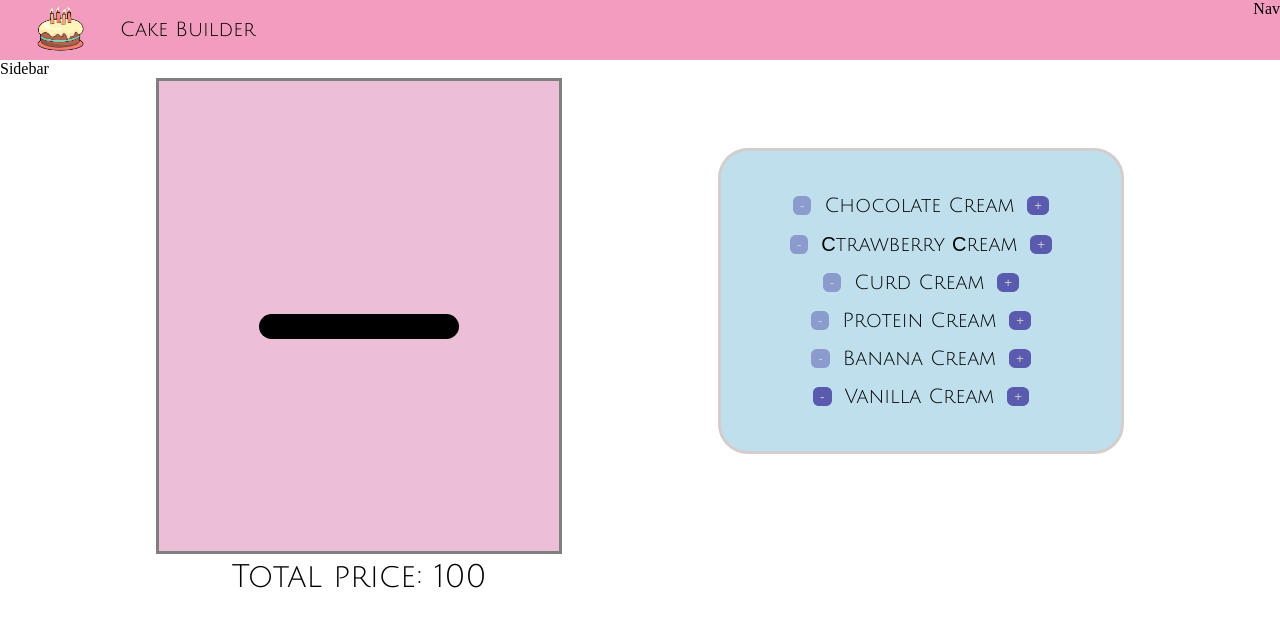
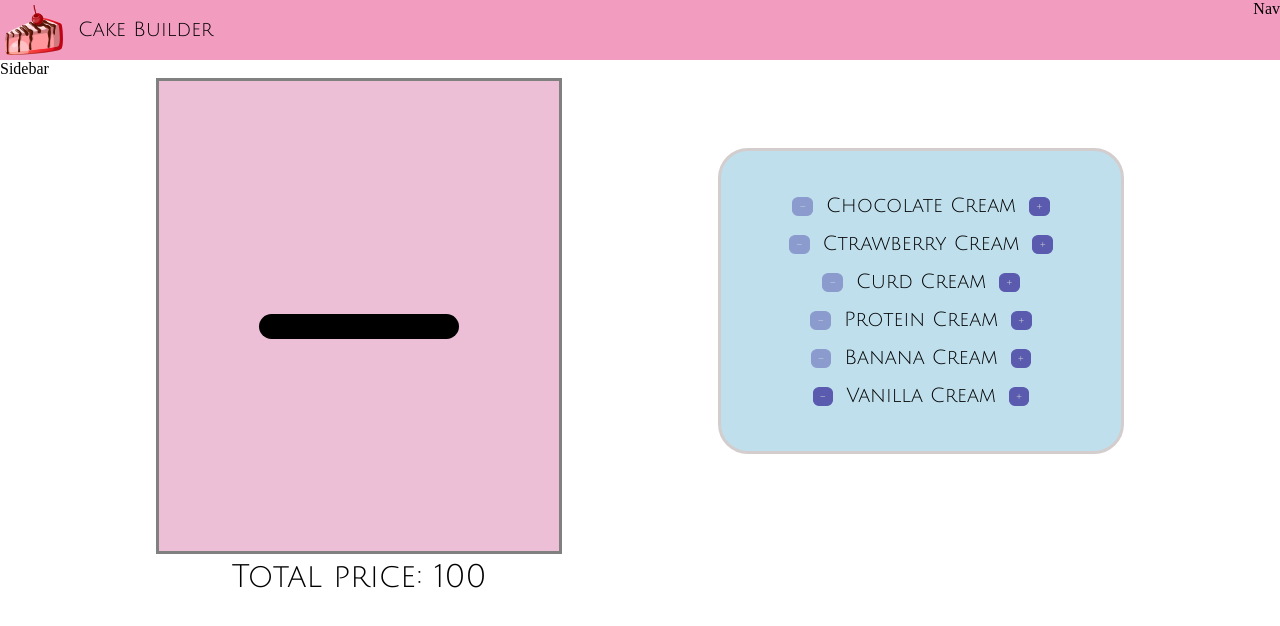
Before and after one commit to Aiperi-Amankulova/cake-builder, a React (Create React App) app: page / in a window 1280 px wide. Shown: the top 626 px of the page. Built offline with nearby package versions, Linux system fonts and the light colour scheme.

Commit message:
Logo change

```diff
--- a/src/components/CakeBuilder/CakeControls/CakeControl/CakeControl.module.css
+++ b/src/components/CakeBuilder/CakeControls/CakeControl/CakeControl.module.css
@@ -13,6 +13,7 @@
     border-radius: 30%;
     margin: 5px;
     color: rgb(200, 200, 209);
+    font-family: 'Julius Sans One', sans-serif;
 }
 .CakeControl button:disabled{
     opacity: .5;
--- a/src/components/CakeBuilder/CakeControls/CakeControls.js
+++ b/src/components/CakeBuilder/CakeControls/CakeControls.js
@@ -4,11 +4,11 @@ import CakeControl from './CakeControl/CakeControl';
 
  const CONTROLS = [
         {label: "Chocolate Cream", type: "chocolateCream"},
-        {label: "Сtrawberry Сream", type: "strawberryCream"},
+        {label: "Ctrawberry Cream", type: "strawberryCream"},
         {label: "Curd Cream", type: "curdCream"},
         {label: "Protein Cream", type: "proteinCream"},
         {label: "Banana  Cream", type: "bananaCream"},
-        {label: "Vanilla Cream", type: "vanillaCream"},
+        {label: "Vanilla Cream", type: "vanillaCream"}
     ]
 export default ( {addIngredient,removeIngredient, ingredients} ) => {
 
--- a/src/components/CakeBuilder/Сhocolate/Cake/Cake.module.css
+++ b/src/components/CakeBuilder/Сhocolate/Cake/Cake.module.css
@@ -7,22 +7,22 @@
 }
 
 .chocolateCream{
+    background-image: url(../../../../assets/cake_v3.svg);
+}
+.strawberryCream{
+   background-image: url(../../../../assets/cake_v4.svg);
+}
+.curdCream{
+   background-image: url(../../../../assets/cake_v2.svg);
+}
+.proteinCream{
     background-image: url(../../../../assets/cake_v1.svg);
 }
-.strawberryCream{
-   background-image: url(../../../../assets/cake_v2.svg);
-}
-.curdCream{
-   background-image: url(../../../../assets/cake_v3.svg);
-}
-.proteinCream{
-    background-image: url(../../../../assets/cake_v4.svg);
-}
 .bananaCream{
-    background-image: url(../../../../assets/cake_v5.svg);
+    background-image: url(../../../../assets/cake_v6.svg);
 }
 .vanillaCream{
-    background-image: url(../../../../assets/cake_v6.svg);
+    background-image: url(../../../../assets/cake_v5.svg);
 }
 .plate{
     /* тарелка */
--- a/src/components/Layout/Logo/Logo.js
+++ b/src/components/Layout/Logo/Logo.js
@@ -1,11 +1,11 @@
 import React from 'react';
 import classes from './Logo.module.css';
-import logo from "../../../assets/logo.svg";
+import logo1  from "../../../assets/logo1.svg";
 
 export default () => {
     return (
       <div className= { classes.Logo}>
-    <img src={logo} />
+    <img src={logo1} />
     <span>Cake Builder</span>
       </div>
     );
--- a/src/components/Layout/Logo/Logo.module.css
+++ b/src/components/Layout/Logo/Logo.module.css
@@ -1,11 +1,13 @@
 .Logo{
     display: flex;
+    justify-content: center;
+    align-items: center;
     height: 60px;
-
-    align-items: center;
+    margin-left: 5px;
 }
 .Logo img{
-   width: 120px;
+    height: 50px;
+    margin-right: 15px;
 }
 .Logo span{
     font-family: 'Julius Sans One', sans-serif;
```
Also changed, not shown: src/assets/logo1.svg (added).
